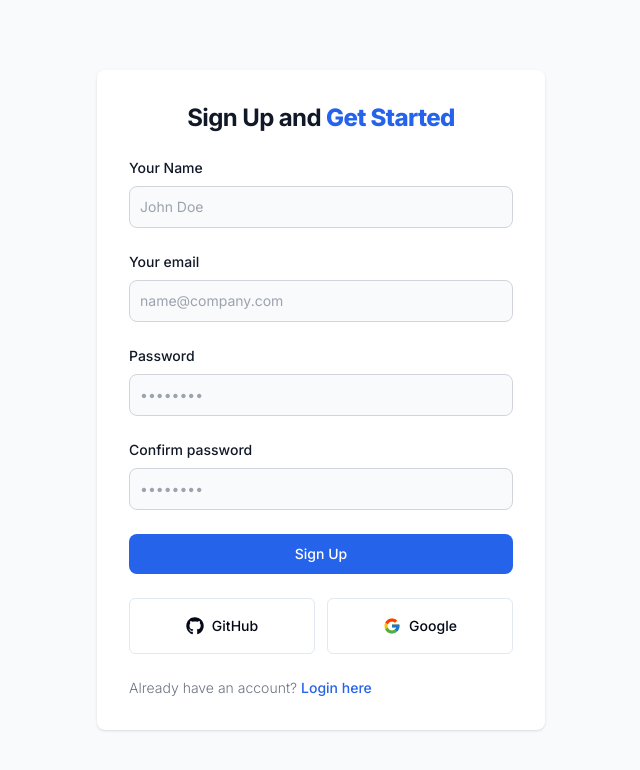
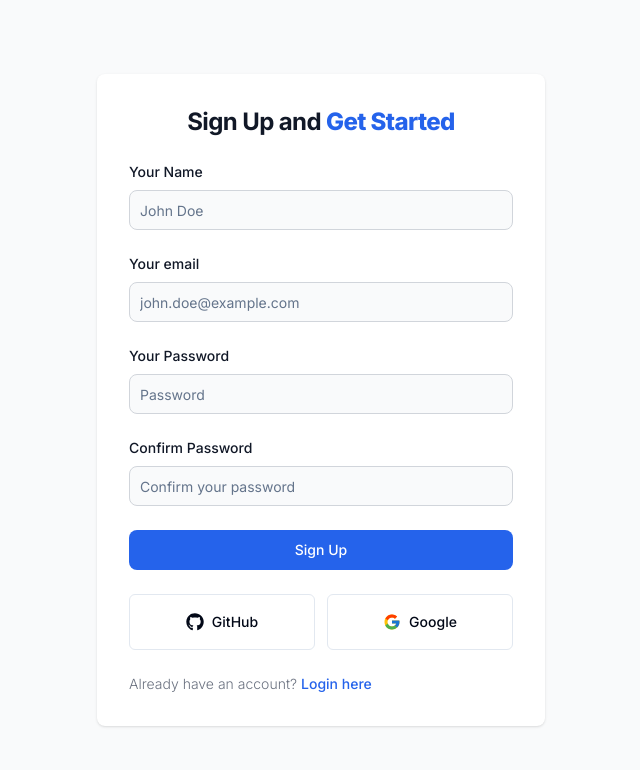
Before and after one commit to Mohammad-Ali-Rauf/pure-think_ai, a Next.js app: page /sign-up in a window 1280 px wide. Shown: the top 770 px of the page, without its empty margins (319-959 px from the left). Built offline with nearby package versions, Linux system fonts and the light colour scheme; no server answers.

Commit message:
completed data validation on sign-up and sign-in page

```diff
--- a/app/(auth)/(routes)/sign-in/page.tsx
+++ b/app/(auth)/(routes)/sign-in/page.tsx
@@ -1,6 +1,21 @@
 'use client'
-import React, { useEffect, useState } from 'react'
+import React, { FormEvent, useEffect, useState } from 'react'
 import Link from 'next/link'
+
+import * as z from 'zod'
+import { FieldError, useForm } from 'react-hook-form'
+import { zodResolver } from '@hookform/resolvers/zod'
+import { loginSchema } from '@/schemas'
+
+import {
+	Form,
+	FormControl,
+	FormField,
+	FormItem,
+	FormLabel,
+	FormMessage,
+} from '@/components/ui/form'
+import { Input } from '@/components/ui/input'
 
 // Social Auth
 import { signIn, useSession } from 'next-auth/react'
@@ -17,6 +32,14 @@
 	const { push } = useRouter()
 	const [loading, setLoading] = useState(false)
 
+	const form = useForm<z.infer<typeof loginSchema>>({
+		resolver: zodResolver(loginSchema),
+		defaultValues: {
+			email: '',
+			password: '',
+		},
+	})
+
 	useEffect(() => {
 		if (status === 'authenticated' && session && !loading) {
 			setLoading(true)
@@ -26,22 +49,6 @@
 			setLoading(false)
 		}
 	}, [session, status, push, loading])
-
-	const handleSubmit = async (e: React.FormEvent<HTMLFormElement>) => {
-		e.preventDefault()
-		// const target = e.target as typeof e.target & {
-		// 	email: { value: string }
-		// 	password: { value: string }
-		// }
-		// const email = target.email.value
-		// const password = target.password.value
-
-		// await signIn('credentials', {
-		// 	email,
-		// 	password,
-		// 	redirect: false,
-		// })
-	}
 
 	if (loading) {
 		return (
@@ -59,15 +66,23 @@
 								Welcome{' '}
 								<span className='font-extrabold text-blue-600'>Back</span>
 							</h1>
-							<form className='space-y-4 md:space-y-6' action='#' onSubmit={handleSubmit}>
-								<div>
-									<label
+							<Form {...form}>
+								<form
+									noValidate
+									className='space-y-4 md:space-y-6'
+									onSubmit={form.handleSubmit((data) => console.log(data))}
+								>
+									<FormField
+										render={({ field, fieldState, formState }) => (
+											<FormItem>
+												<FormLabel
 													htmlFor='email'
 													className='block mb-2 text-sm font-medium text-gray-900 dark:text-white'
 												>
 													Your email
-									</label>
-									<input
+												</FormLabel>
+												<Input
+													{...field}
 													type='email'
 													name='email'
 													id='email'
@@ -75,23 +90,36 @@
 													placeholder='name@company.com'
 													required
 												/>
-								</div>
-								<div>
-									<label
+												<FormMessage />
+											</FormItem>
+										)}
+										control={form.control}
+										name='email'
+									/>
+									<FormField
+										control={form.control}
+										name='password'
+										render={({ field, fieldState, formState }) => (
+											<FormItem>
+												<FormLabel
 													htmlFor='password'
 													className='block mb-2 text-sm font-medium text-gray-900 dark:text-white'
 												>
 													Password
-									</label>
-									<input
+												</FormLabel>
+												<Input
+													{...field}
 													type='password'
 													name='password'
 													id='password'
-										placeholder='••••••••'
 													className='bg-gray-50 border border-gray-300 text-gray-900 sm:text-sm rounded-lg focus:ring-blue-500 focus:border-blue-500 block w-full p-2.5 dark:bg-gray-700 dark:border-gray-600 dark:placeholder-gray-400 dark:text-white dark:focus:ring-blue-500 dark:focus:border-blue-500'
+													placeholder='Your password'
 													required
 												/>
-								</div>
+												<FormMessage />
+											</FormItem>
+										)}
+									/>
 									<button
 										type='submit'
 										className='w-full text-white bg-blue-600 hover:bg-blue-700 focus:ring-4 focus:outline-none focus:ring-blue-300 font-medium rounded-lg text-sm px-5 py-2.5 text-center dark:bg-blue-600 dark:hover:bg-blue-700 dark:focus:ring-blue-800'
@@ -129,6 +157,7 @@
 										</Link>
 									</p>
 								</form>
+							</Form>
 						</div>
 					</div>
 				</div>
--- a/app/(auth)/(routes)/sign-up/page.tsx
+++ b/app/(auth)/(routes)/sign-up/page.tsx
@@ -3,15 +3,38 @@
 import React, { useEffect, useState } from 'react'
 import Link from 'next/link'
 import { Button } from '@/components/ui/button'
-import { signIn, signOut, useSession } from 'next-auth/react'
+import { signIn, useSession } from 'next-auth/react'
 import { FaGithub } from 'react-icons/fa'
 import { FcGoogle } from 'react-icons/fc'
 import { useRouter } from 'next/navigation'
+import { Input } from '@/components/ui/input'
+import {
+	Form,
+	FormField,
+	FormItem,
+	FormLabel,
+	FormMessage,
+} from '@/components/ui/form'
+import { signUpSchema } from '@/schemas'
+import { zodResolver } from '@hookform/resolvers/zod'
+import { useForm } from 'react-hook-form'
+
+import * as z from 'zod'
 
 const SignupPage = () => {
 	const { data: session, status } = useSession()
 	const { push } = useRouter()
 	const [loading, setLoading] = useState(false)
+
+	const form = useForm<z.infer<typeof signUpSchema>>({
+		resolver: zodResolver(signUpSchema),
+		defaultValues: {
+			name: '',
+			email: '',
+			password: '',
+			confirmPassword: '',
+		},
+	})
 
 	useEffect(() => {
 		if (status === 'authenticated' && session && !loading) {
@@ -32,15 +55,25 @@
 							Sign Up and{' '}
 							<span className='font-extrabold text-blue-600'>Get Started</span>
 						</h1>
-						<form className='space-y-4 md:space-y-6' action='#'>
-							<div>
-								<label
+						<Form {...form}>
+							<form
+								noValidate
+								className='space-y-4 md:space-y-6'
+								onSubmit={form.handleSubmit((data) => console.log(data))}
+							>
+								<FormField
+									control={form.control}
+									name='name'
+									render={({ field, fieldState, formState }) => (
+										<FormItem>
+											<FormLabel
 												htmlFor='name'
 												className='block mb-2 text-sm font-medium text-gray-900 dark:text-white'
 											>
 												Your Name
-								</label>
-								<input
+											</FormLabel>
+											<Input
+												{...field}
 												type='text'
 												name='name'
 												id='name'
@@ -48,55 +81,83 @@
 												placeholder='John Doe'
 												required
 											/>
-							</div>
-							<div>
-								<label
+											<FormMessage />
+										</FormItem>
+									)}
+								/>
+								<FormField
+									control={form.control}
+									name='email'
+									render={({ field, fieldState, formState }) => (
+										<FormItem>
+											<FormLabel
 												htmlFor='email'
 												className='block mb-2 text-sm font-medium text-gray-900 dark:text-white'
 											>
 												Your email
-								</label>
-								<input
+											</FormLabel>
+											<Input
+												{...field}
 												type='email'
 												name='email'
 												id='email'
 												className='bg-gray-50 border border-gray-300 text-gray-900 sm:text-sm rounded-lg focus:ring-blue-500 focus:border-blue-500 block w-full p-2.5 dark:bg-gray-700 dark:border-gray-600 dark:placeholder-gray-400 dark:text-white dark:focus:ring-blue-500 dark:focus:border-blue-500'
-									placeholder='name@company.com'
+												placeholder='john.doe@example.com'
 												required
 											/>
-							</div>
-							<div>
-								<label
+											<FormMessage />
+										</FormItem>
+									)}
+								/>
+								<FormField
+									control={form.control}
+									name='password'
+									render={({ field, fieldState, formState }) => (
+										<FormItem>
+											<FormLabel
 												htmlFor='password'
 												className='block mb-2 text-sm font-medium text-gray-900 dark:text-white'
 											>
-									Password
-								</label>
-								<input
+												Your Password
+											</FormLabel>
+											<Input
+												{...field}
 												type='password'
 												name='password'
 												id='password'
-									placeholder='••••••••'
 												className='bg-gray-50 border border-gray-300 text-gray-900 sm:text-sm rounded-lg focus:ring-blue-500 focus:border-blue-500 block w-full p-2.5 dark:bg-gray-700 dark:border-gray-600 dark:placeholder-gray-400 dark:text-white dark:focus:ring-blue-500 dark:focus:border-blue-500'
+												placeholder='Password'
 												required
 											/>
-							</div>
-							<div>
-								<label
-									htmlFor='confirm-password'
+											<FormMessage />
+										</FormItem>
+									)}
+								/>
+								<FormField
+									control={form.control}
+									name='confirmPassword'
+									render={({ field, fieldState, formState }) => (
+										<FormItem>
+											<FormLabel
+												htmlFor='confirmPassword'
 												className='block mb-2 text-sm font-medium text-gray-900 dark:text-white'
 											>
-									Confirm password
-								</label>
-								<input
+												Confirm Password
+											</FormLabel>
+											<Input
+												{...field}
 												type='password'
-									name='confirm-password'
-									id='confirm-password'
-									placeholder='••••••••'
+												name='confirmPassword'
+												id='confirmPassword'
 												className='bg-gray-50 border border-gray-300 text-gray-900 sm:text-sm rounded-lg focus:ring-blue-500 focus:border-blue-500 block w-full p-2.5 dark:bg-gray-700 dark:border-gray-600 dark:placeholder-gray-400 dark:text-white dark:focus:ring-blue-500 dark:focus:border-blue-500'
+												placeholder='Confirm your password'
 												required
 											/>
-							</div>
+											<FormMessage />
+										</FormItem>
+									)}
+								/>
+
 								<button
 									type='submit'
 									className='w-full text-white bg-blue-600 hover:bg-blue-700 focus:ring-4 focus:outline-none focus:ring-blue-300 font-medium rounded-lg text-sm px-5 py-2.5 text-center dark:bg-blue-600 dark:hover:bg-blue-700 dark:focus:ring-blue-800'
@@ -133,6 +194,7 @@
 									</Link>
 								</p>
 							</form>
+						</Form>
 					</div>
 				</div>
 			</div>
--- /dev/null
+++ b/components/ui/form.tsx
@@ -0,0 +1,176 @@
+import * as React from "react"
+import * as LabelPrimitive from "@radix-ui/react-label"
+import { Slot } from "@radix-ui/react-slot"
+import {
+  Controller,
+  ControllerProps,
+  FieldPath,
+  FieldValues,
+  FormProvider,
+  useFormContext,
+} from "react-hook-form"
+
+import { cn } from "@/lib/utils"
+import { Label } from "@/components/ui/label"
+
+const Form = FormProvider
+
+type FormFieldContextValue<
+  TFieldValues extends FieldValues = FieldValues,
+  TName extends FieldPath<TFieldValues> = FieldPath<TFieldValues>
+> = {
+  name: TName
+}
+
+const FormFieldContext = React.createContext<FormFieldContextValue>(
+  {} as FormFieldContextValue
+)
+
+const FormField = <
+  TFieldValues extends FieldValues = FieldValues,
+  TName extends FieldPath<TFieldValues> = FieldPath<TFieldValues>
+>({
+  ...props
+}: ControllerProps<TFieldValues, TName>) => {
+  return (
+    <FormFieldContext.Provider value={{ name: props.name }}>
+      <Controller {...props} />
+    </FormFieldContext.Provider>
+  )
+}
+
+const useFormField = () => {
+  const fieldContext = React.useContext(FormFieldContext)
+  const itemContext = React.useContext(FormItemContext)
+  const { getFieldState, formState } = useFormContext()
+
+  const fieldState = getFieldState(fieldContext.name, formState)
+
+  if (!fieldContext) {
+    throw new Error("useFormField should be used within <FormField>")
+  }
+
+  const { id } = itemContext
+
+  return {
+    id,
+    name: fieldContext.name,
+    formItemId: `${id}-form-item`,
+    formDescriptionId: `${id}-form-item-description`,
+    formMessageId: `${id}-form-item-message`,
+    ...fieldState,
+  }
+}
+
+type FormItemContextValue = {
+  id: string
+}
+
+const FormItemContext = React.createContext<FormItemContextValue>(
+  {} as FormItemContextValue
+)
+
+const FormItem = React.forwardRef<
+  HTMLDivElement,
+  React.HTMLAttributes<HTMLDivElement>
+>(({ className, ...props }, ref) => {
+  const id = React.useId()
+
+  return (
+    <FormItemContext.Provider value={{ id }}>
+      <div ref={ref} className={cn("space-y-2", className)} {...props} />
+    </FormItemContext.Provider>
+  )
+})
+FormItem.displayName = "FormItem"
+
+const FormLabel = React.forwardRef<
+  React.ElementRef<typeof LabelPrimitive.Root>,
+  React.ComponentPropsWithoutRef<typeof LabelPrimitive.Root>
+>(({ className, ...props }, ref) => {
+  const { error, formItemId } = useFormField()
+
+  return (
+    <Label
+      ref={ref}
+      className={cn(error && "text-destructive", className)}
+      htmlFor={formItemId}
+      {...props}
+    />
+  )
+})
+FormLabel.displayName = "FormLabel"
+
+const FormControl = React.forwardRef<
+  React.ElementRef<typeof Slot>,
+  React.ComponentPropsWithoutRef<typeof Slot>
+>(({ ...props }, ref) => {
+  const { error, formItemId, formDescriptionId, formMessageId } = useFormField()
+
+  return (
+    <Slot
+      ref={ref}
+      id={formItemId}
+      aria-describedby={
+        !error
+          ? `${formDescriptionId}`
+          : `${formDescriptionId} ${formMessageId}`
+      }
+      aria-invalid={!!error}
+      {...props}
+    />
+  )
+})
+FormControl.displayName = "FormControl"
+
+const FormDescription = React.forwardRef<
+  HTMLParagraphElement,
+  React.HTMLAttributes<HTMLParagraphElement>
+>(({ className, ...props }, ref) => {
+  const { formDescriptionId } = useFormField()
+
+  return (
+    <p
+      ref={ref}
+      id={formDescriptionId}
+      className={cn("text-sm text-muted-foreground", className)}
+      {...props}
+    />
+  )
+})
+FormDescription.displayName = "FormDescription"
+
+const FormMessage = React.forwardRef<
+  HTMLParagraphElement,
+  React.HTMLAttributes<HTMLParagraphElement>
+>(({ className, children, ...props }, ref) => {
+  const { error, formMessageId } = useFormField()
+  const body = error ? String(error?.message) : children
+
+  if (!body) {
+    return null
+  }
+
+  return (
+    <p
+      ref={ref}
+      id={formMessageId}
+      className={cn("text-sm font-medium text-destructive", className)}
+      {...props}
+    >
+      {body}
+    </p>
+  )
+})
+FormMessage.displayName = "FormMessage"
+
+export {
+  useFormField,
+  Form,
+  FormItem,
+  FormLabel,
+  FormControl,
+  FormDescription,
+  FormMessage,
+  FormField,
+}
--- /dev/null
+++ b/components/ui/input.tsx
@@ -0,0 +1,25 @@
+import * as React from "react"
+
+import { cn } from "@/lib/utils"
+
+export interface InputProps
+  extends React.InputHTMLAttributes<HTMLInputElement> {}
+
+const Input = React.forwardRef<HTMLInputElement, InputProps>(
+  ({ className, type, ...props }, ref) => {
+    return (
+      <input
+        type={type}
+        className={cn(
+          "flex h-10 w-full rounded-md border border-input bg-background px-3 py-2 text-sm ring-offset-background file:border-0 file:bg-transparent file:text-sm file:font-medium placeholder:text-muted-foreground disabled:cursor-not-allowed disabled:opacity-50",
+          className
+        )}
+        ref={ref}
+        {...props}
+      />
+    )
+  }
+)
+Input.displayName = "Input"
+
+export { Input }
--- /dev/null
+++ b/components/ui/label.tsx
@@ -0,0 +1,26 @@
+"use client"
+
+import * as React from "react"
+import * as LabelPrimitive from "@radix-ui/react-label"
+import { cva, type VariantProps } from "class-variance-authority"
+
+import { cn } from "@/lib/utils"
+
+const labelVariants = cva(
+  "text-sm font-medium leading-none peer-disabled:cursor-not-allowed peer-disabled:opacity-70"
+)
+
+const Label = React.forwardRef<
+  React.ElementRef<typeof LabelPrimitive.Root>,
+  React.ComponentPropsWithoutRef<typeof LabelPrimitive.Root> &
+    VariantProps<typeof labelVariants>
+>(({ className, ...props }, ref) => (
+  <LabelPrimitive.Root
+    ref={ref}
+    className={cn(labelVariants(), className)}
+    {...props}
+  />
+))
+Label.displayName = LabelPrimitive.Root.displayName
+
+export { Label }
--- a/package.json
+++ b/package.json
@@ -9,6 +9,8 @@
     "lint": "next lint"
   },
   "dependencies": {
+    "@hookform/resolvers": "^3.3.3",
+    "@radix-ui/react-label": "^2.0.2",
     "@radix-ui/react-slot": "^1.0.2",
     "class-variance-authority": "^0.7.0",
     "clsx": "^2.1.0",
@@ -17,6 +19,7 @@
     "next-auth": "^4.24.5",
     "react": "^18",
     "react-dom": "^18",
+    "react-hook-form": "^7.49.2",
     "react-icons": "^4.12.0",
     "tailwind-merge": "^2.2.0",
     "tailwindcss-animate": "^1.0.7",
--- /dev/null
+++ b/schemas/index.ts
@@ -0,0 +1,41 @@
+import * as z from 'zod'
+
+export const signUpSchema = z
+	.object({
+		name: z.string().trim().min(3, {
+			message: 'A name is required and must be at least 3 characters long.',
+		}),
+		email: z
+			.string()
+			.email({
+				message: 'A valid email is required!',
+			})
+			.trim(),
+		password: z.string().trim().min(6, {
+			message: 'A password is required and must be at least 6 characters long.',
+		}),
+		confirmPassword: z
+			.string()
+			.trim()
+	})
+	.refine(
+		(data) => {
+			return data.confirmPassword === data.password
+		},
+		{
+			message: 'Passwords must match!',
+			path: ['confirmPassword'],
+		}
+	)
+
+export const loginSchema = z.object({
+	email: z
+		.string()
+		.email({
+			message: 'A valid email is required!',
+		})
+		.trim(),
+	password: z.string().trim().min(1, {
+		message: 'A password is required!',
+	}),
+})
```
Also changed, not shown: 1 other file (tests, documents, lock files or other folders). Lines whose indentation alone changed are shown as unchanged.
